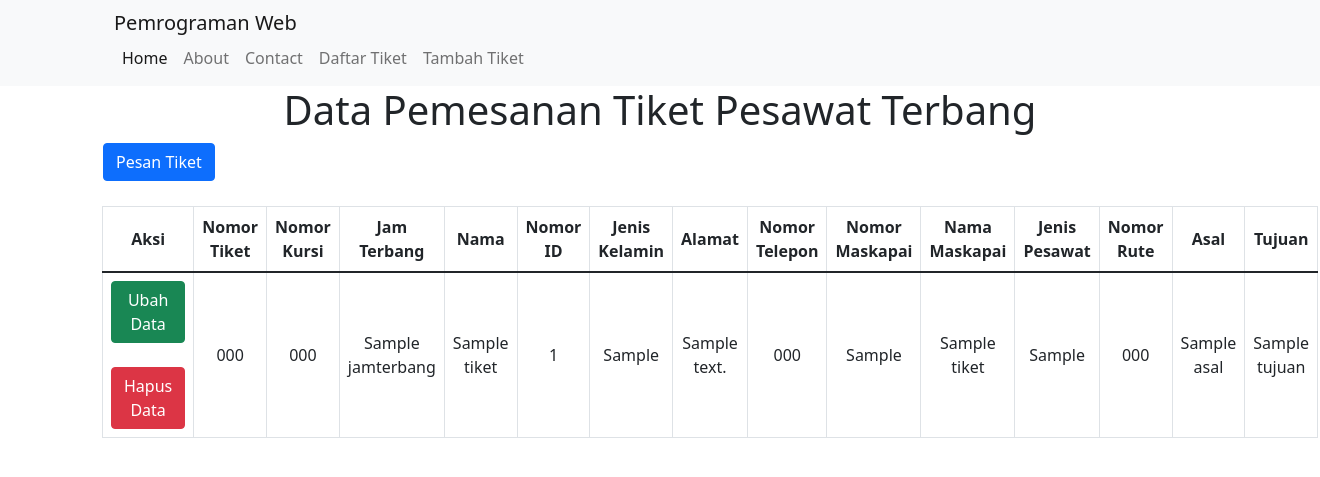
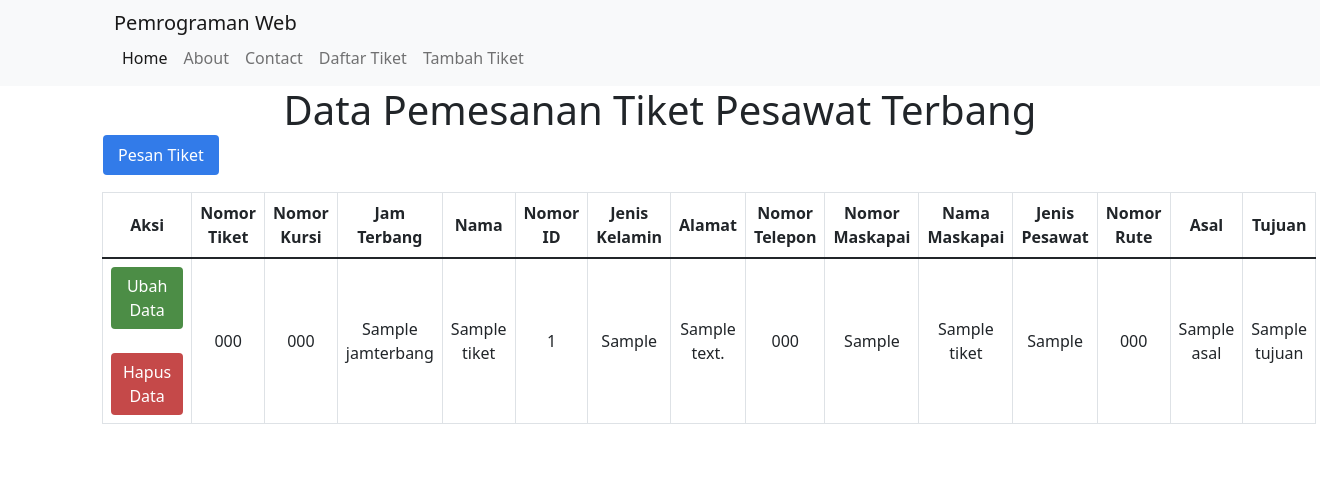
Before and after one commit to praktikum-tiunpad-2021/proyek-web-ricecooker, a CodeIgniter 4 app: template project_CI4/app/Views/page/daftar_tiket.php in a window 1320 px wide. Shown: the top 477 px of the page. Run offline with PHP 8.4 and a stand-in for CodeIgniter, Linux system fonts and the light colour scheme; the template is opened without the code that fills it: most values are stand-ins (such as "Sample title", 1, 10 or a date in 2020); some libraries are stand-ins or nearby versions.

Commit message:
convert framework

```diff
--- a/project_CI4/app/Views/page/daftar_tiket.php
+++ b/project_CI4/app/Views/page/daftar_tiket.php
@@ -7,7 +7,7 @@
             <table>
                 <tr>
                     <td>
-                        <a class="btn btn-primary" role="button" href="/pages/tambah_tiket">Pesan Tiket</a>
+                        <a id="pesanbtn" href="/pages/tambah_tiket">Pesan Tiket</a>
                     </td>
                 </tr>
             </table>
@@ -37,11 +37,11 @@
                     <?php foreach ($tiket as $row) :  ?>
                         <tr>
                             <td>
-                                <a href="/pages/ubah_data/<?= $row['nomor_tiket']; ?>" class="btn btn-success">Ubah Data</a>
+                                <a href="/pages/ubah_data/<?= $row['nomor_tiket']; ?>" id="ubahbtn">Ubah Data</a>
                                 <br>
                                 <br>
                                 <a href="/pages/hapus_tiket/<?= $row['nomor_id']; ?>" onclick="return confirm(
-                        'Apakah Anda yakin ingin menghapus data ini?')" class="btn btn-danger">Hapus Data</a>
+                        'Apakah Anda yakin ingin menghapus data ini?')" id="hapusbtn">Hapus Data</a>
                             </td>
                             <td width="2"><?php echo $row["nomor_tiket"]; ?></td>
                             <td width="2"><?php echo $row["nomor_kursi"]; ?></td>
--- a/project_CI4/app/Views/page/tambah_tiket.php
+++ b/project_CI4/app/Views/page/tambah_tiket.php
@@ -134,9 +134,9 @@
                     Harap memasukkan Nomor ID dengan teliti. Dikarenakan Nomor ID tidak dapat diubah jika terdapat kesalahan
                 </p>
                 <hr>
-                <button type="submit" name="submit" onclick=" return confirm('Yakin data yang dimasukkan sudah benar?')
-        " class="btn btn-outline-success">Submit</button> |
-                <a href="tambah_tiket" class="btn btn-outline-danger">Cancel</a>
+                <button type="submit" name="submit" onclick=" return confirm('Yakin data yang dimasukkan sudah benar?')"
+                id="submitbtn">Submit</button> |
+                <a href="tambah_tiket" id="cancelbtn">Cancel</a>
             </form>
         </div>
     </div>
--- a/project_CI4/public/css/style.css
+++ b/project_CI4/public/css/style.css
@@ -26,3 +26,178 @@ h1 {
 .formisi {
     text-align: center;
 }
+
+#pesanbtn {
+    background-color: #327be9;
+    border: none;
+    color: white;
+    text-align: center;
+    padding: 9px 15px;
+    border-radius: 4px;
+    text-decoration: none;
+    transition-duration: 0.15s;
+}
+
+#pesanbtn:hover {
+    background-color: #2865c0;
+    border: none;
+    color: white;
+    text-align: center;
+    padding: 9px 15px;
+    border-radius: 4px;
+    text-decoration: none;
+}
+
+#pesanbtn:focus {
+    background-color: #2865c0;
+    border: none;
+    color: white;
+    text-align: center;
+    padding: 9px 15px;
+    border-radius: 4px;
+    text-decoration: none;
+    outline: #6d99db solid 3px;
+}
+
+#ubahbtn {
+    background-color: rgb(76, 141, 70);
+    border: none;
+    color: white;
+    text-align: center;
+    padding: 7px 12px;
+    border-radius: 4px;
+    text-decoration: none;
+    display: inline-block;
+    transition-duration: 0.15s;
+}
+
+#ubahbtn:hover {
+    background-color: rgb(65, 121, 60);
+    border: none;
+    color: white;
+    text-align: center;
+    padding: 7px 12px;
+    border-radius: 4px;
+    text-decoration: none;
+    display: inline-block;
+}
+
+#ubahbtn:focus {
+    background-color: rgb(65, 121, 60);
+    border: none;
+    color: white;
+    text-align: center;
+    padding: 7px 12px;
+    border-radius: 4px;
+    text-decoration: none;
+    display: inline-block;
+    outline: rgb(131, 155, 130) solid 3px;
+}
+
+#hapusbtn {
+    background-color: rgb(197, 73, 73);
+    border: none;
+    color: white;
+    text-align: center;
+    padding: 7px 12px;
+    border-radius: 4px;
+    text-decoration: none;
+    display: inline-block;
+    transition-duration: 0.15s;
+}
+
+#hapusbtn:hover {
+    background-color: rgb(160, 60, 60);
+    border: none;
+    color: white;
+    text-align: center;
+    padding: 7px 12px;
+    border-radius: 4px;
+    text-decoration: none;
+    display: inline-block;
+}
+
+#hapusbtn:focus {
+    background-color: rgb(160, 60, 60);
+    border: none;
+    color: white;
+    text-align: center;
+    padding: 7px 12px;
+    border-radius: 4px;
+    text-decoration: none;
+    display: inline-block;
+    outline: rgb(197, 132, 132) solid 3px;
+}
+
+#cancelbtn {
+    background-color: white;
+    border: 1px solid rgb(197, 73, 73);
+    color: red;
+    text-align: center;
+    padding: 7px 12px;
+    border-radius: 4px;
+    text-decoration: none;
+    transition-duration: 0.3s;
+}
+
+#cancelbtn:hover {
+    background-color: rgb(197, 73, 73);
+    border: 1px solid rgb(197, 73, 73);
+    color: white;
+    text-align: center;
+    padding: 7px 12px;
+    border-radius: 4px;
+    text-decoration: none;
+}
+
+#cancelbtn:focus {
+    background-color: rgb(197, 73, 73);
+    border: 1px solid rgb(197, 73, 73);
+    color: white;
+    text-align: center;
+    padding: 7px 12px;
+    border-radius: 4px;
+    text-decoration: none;
+    outline: rgb(197, 132, 132) solid 3px;
+}
+
+#submitbtn {
+    background-color: white;
+    border: 1px solid rgb(76, 141, 70);
+    color: rgb(76, 141, 70);
+    text-align: center;
+    padding-top: 5.7px;
+    padding-bottom: 5px;
+    padding-left: 11px;
+    padding-right: 11px;
+    border-radius: 4px;
+    text-decoration: none;
+    transition-duration: 0.3s;
+}
+
+#submitbtn:hover {
+    background-color: rgb(76, 141, 70);
+    border: 1px solid rgb(76, 141, 70);
+    color: white;
+    text-align: center;
+    padding-top: 5.7px;
+    padding-bottom: 5px;
+    padding-left: 11px;
+    padding-right: 11px;
+    border-radius: 4px;
+    text-decoration: none;
+}
+
+#submitbtn:focus {
+    background-color: rgb(76, 141, 70);
+    border: 1px solid rgb(76, 141, 70);
+    color: white;
+    text-align: center;
+    padding-top: 5.7px;
+    padding-bottom: 5px;
+    padding-left: 11px;
+    padding-right: 11px;
+    border-radius: 4px;
+    text-decoration: none;
+    outline: rgb(131, 155, 130) solid 3px;
+}
```
